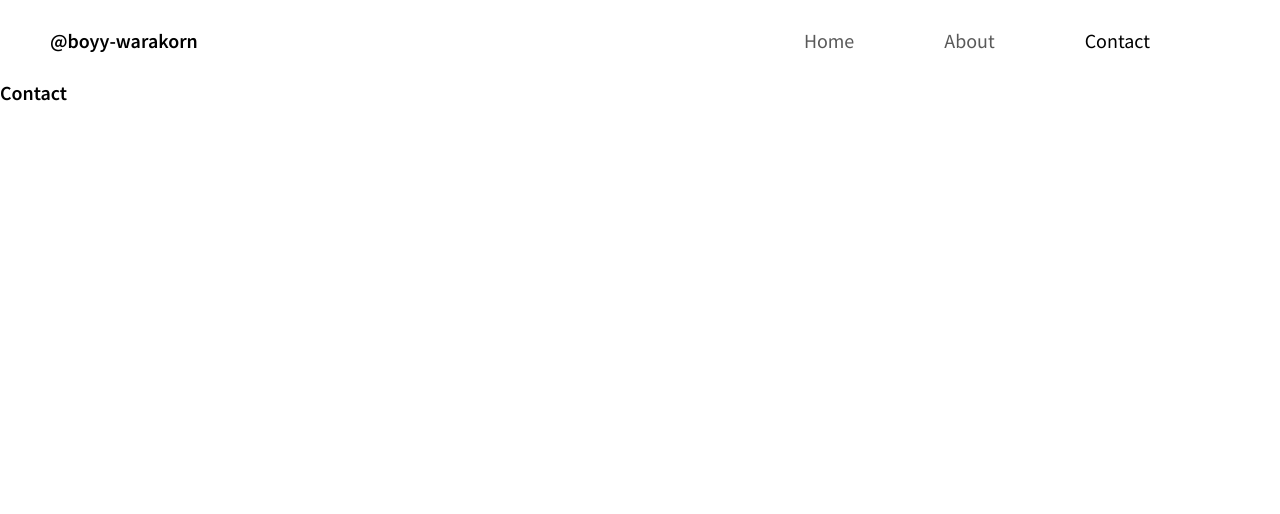
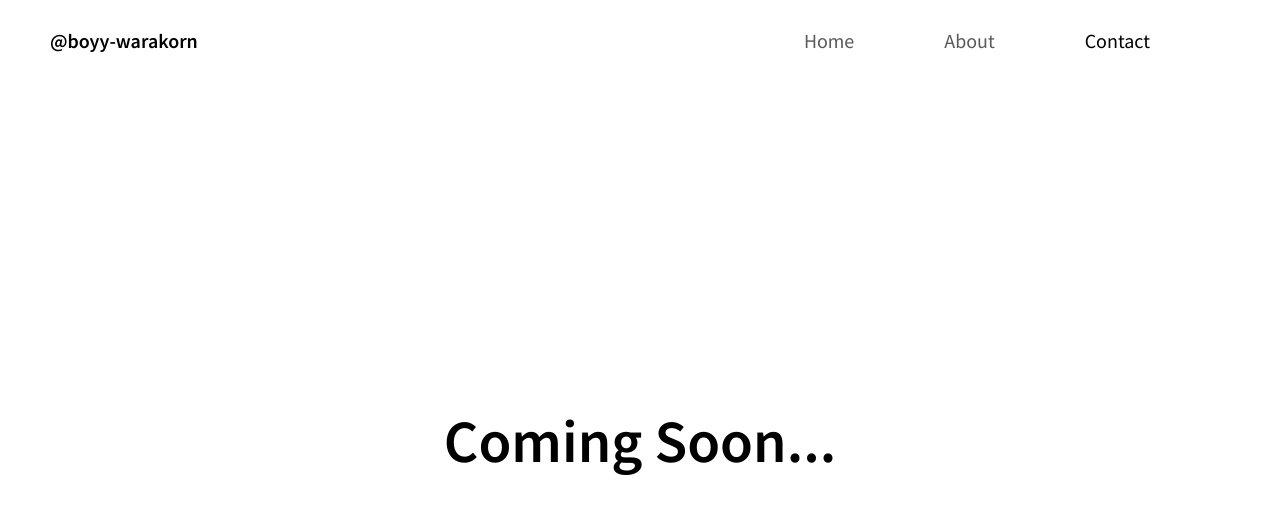
Before and after one commit to boy-warakorn/portfolio, a React (Create React App) app: page /#/contact in a window 1280 px wide. Shown: the top 514 px of the page. Built offline with nearby package versions, Linux system fonts and the light colour scheme.

Commit message:
[ADD] coming soon text

```diff
--- /dev/null
+++ b/src/components/Coming_soon_text.js
@@ -0,0 +1,7 @@
+import React from "react";
+
+const ComingSoonText = () => {
+  return <h1 style={{ fontSize: "6rem" }}>Coming Soon...</h1>;
+};
+
+export default ComingSoonText;
--- a/src/containers/About/About.js
+++ b/src/containers/About/About.js
@@ -1,7 +1,13 @@
 import React from "react";
+import classes from "./About.module.css";
+import ComingSoonText from "../../components/Coming_soon_text";
 
 const About = () => {
-  return <h1>About</h1>;
+  return (
+    <div className={classes.AboutBox}>
+      <ComingSoonText></ComingSoonText>
+    </div>
+  );
 };
 
 export default About;
--- /dev/null
+++ b/src/containers/About/About.module.css
@@ -0,0 +1,7 @@
+.AboutBox {
+  grid-column: 2 / span 4;
+
+  display: flex;
+  justify-content: center;
+  align-items: center;
+}
--- a/src/containers/Contact/Contact.js
+++ b/src/containers/Contact/Contact.js
@@ -1,7 +1,13 @@
 import React from "react";
+import classes from "./Contact.module.css";
+import ComingSoonText from "../../components/Coming_soon_text";
 
 const Contact = () => {
-  return <h1>Contact</h1>;
+  return (
+    <div className={classes.ContactBox}>
+      <ComingSoonText></ComingSoonText>
+    </div>
+  );
 };
 
 export default Contact;
--- /dev/null
+++ b/src/containers/Contact/Contact.module.css
@@ -0,0 +1,7 @@
+.ContactBox {
+  grid-column: 2 / span 4;
+
+  display: flex;
+  justify-content: center;
+  align-items: center;
+}
```
